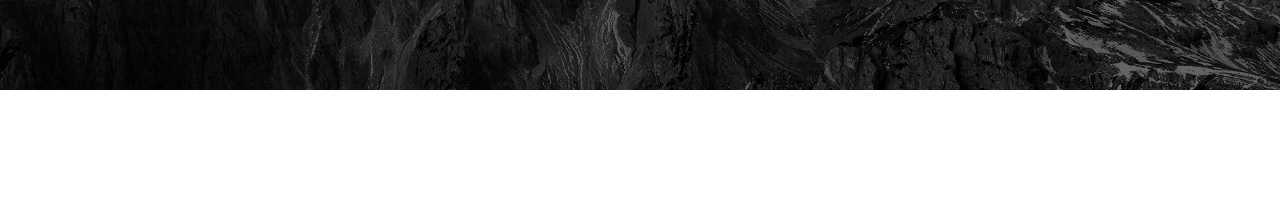
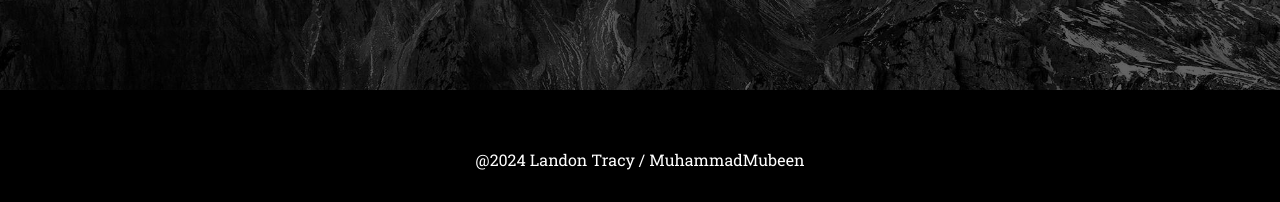
Before and after one commit to SlimTracy/SlimTracy.github.io, a plain HTML site: page index.html in a window 1280 px wide. Shown: the part 2303-2505 px from the top of the page. Before the commit the page ends 2458 px from the top, so only its background shows below. Drawn offline with nearby package versions, Linux system fonts and the light colour scheme.

Commit message:
fixed footer

```diff
--- a/index.html
+++ b/index.html
@@ -201,10 +201,10 @@
             </div>
         </section>
 
+         <!-- SECTION NO 8 -->
+         <footer class="container-fluid footer">
 
             <!-- Divider -->
-            <hr style="border-bottom: 1px solid #FFFFFF;">
-
             <div class="row section-footer-inner">
                 <div class="col">
                     <div class="footer-copyright text-center mt-2">
```
